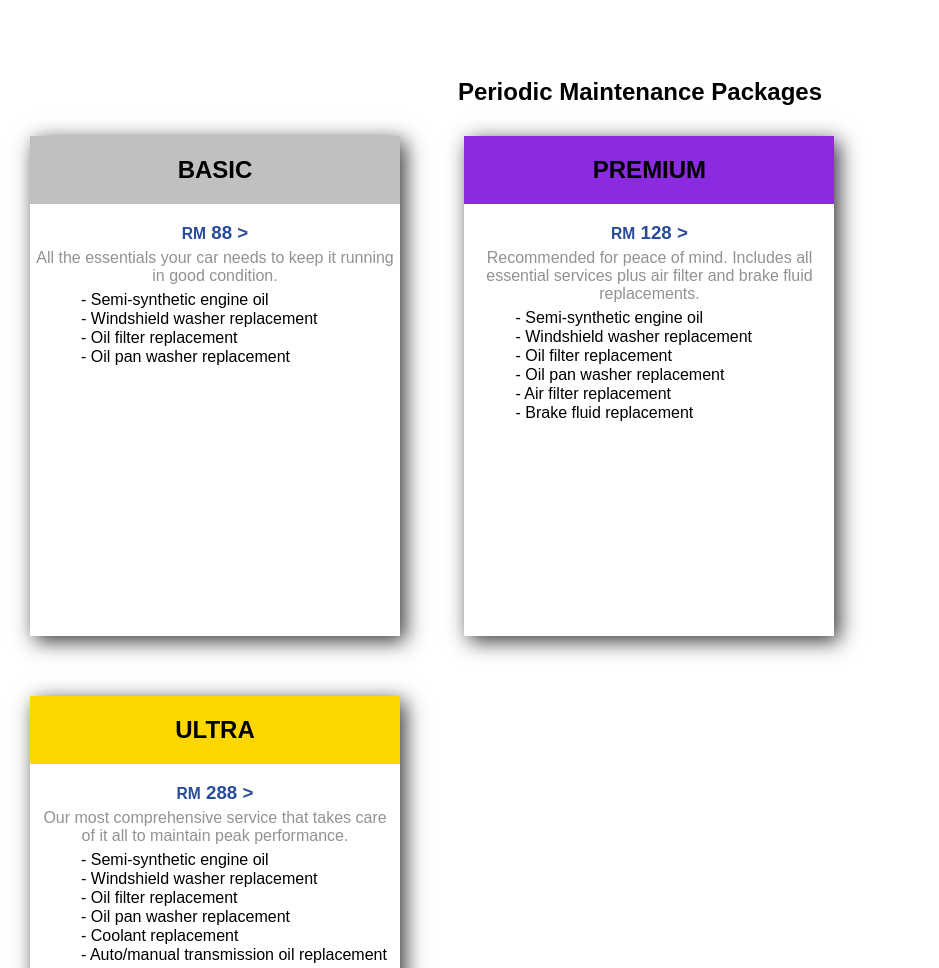
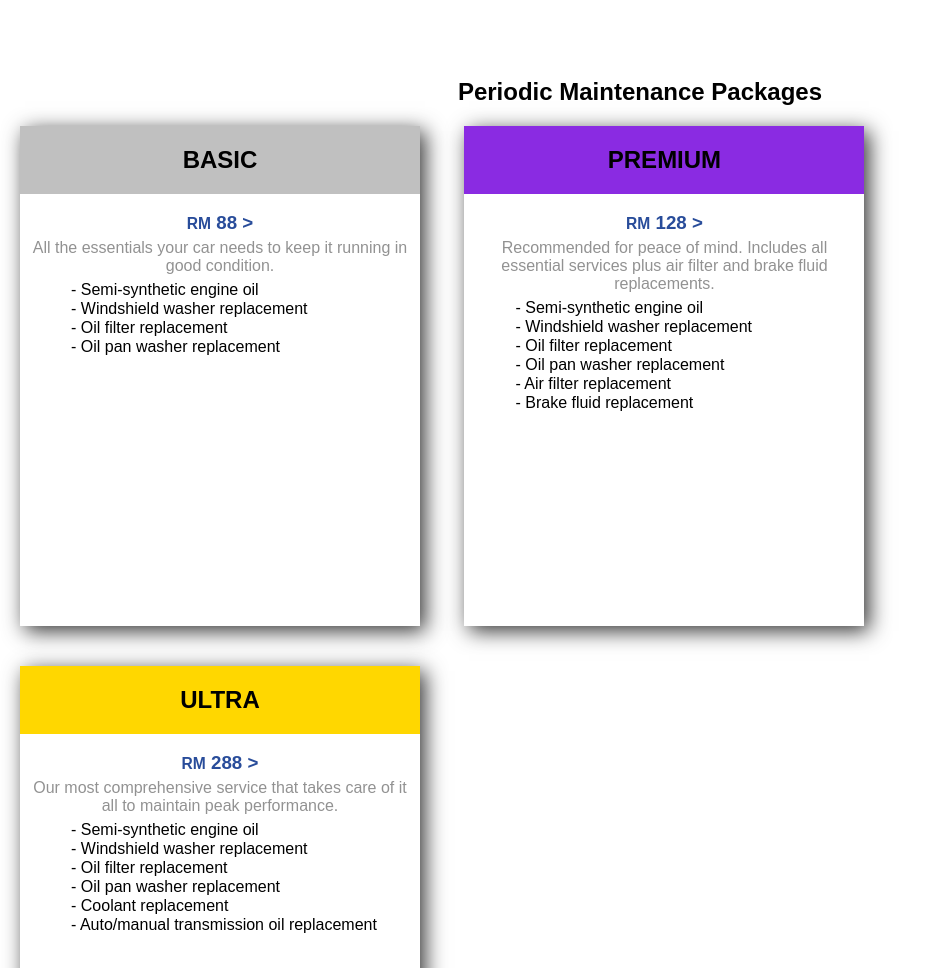
Before and after one commit to Shitlord69/Shitlord69.github.io, a plain HTML site: page service.html in a window 1280 px wide. Shown: the part 360-1328 px from the top of the page, without its empty margins (0-939 px from the left). Drawn offline with Linux system fonts and the light colour scheme.

Commit message:
Update style.css

```diff
--- a/style.css
+++ b/style.css
@@ -308,8 +308,8 @@ footer {
 
 
 #serviceslide1innerwrapper{
-    margin: 30px;
-    width: 370px;
+    margin: 20px;
+    width: 400px;
     height: 500px;
     display: inline-block;
     box-shadow: 5px 5px 20px rgb(52, 52, 52);
```
